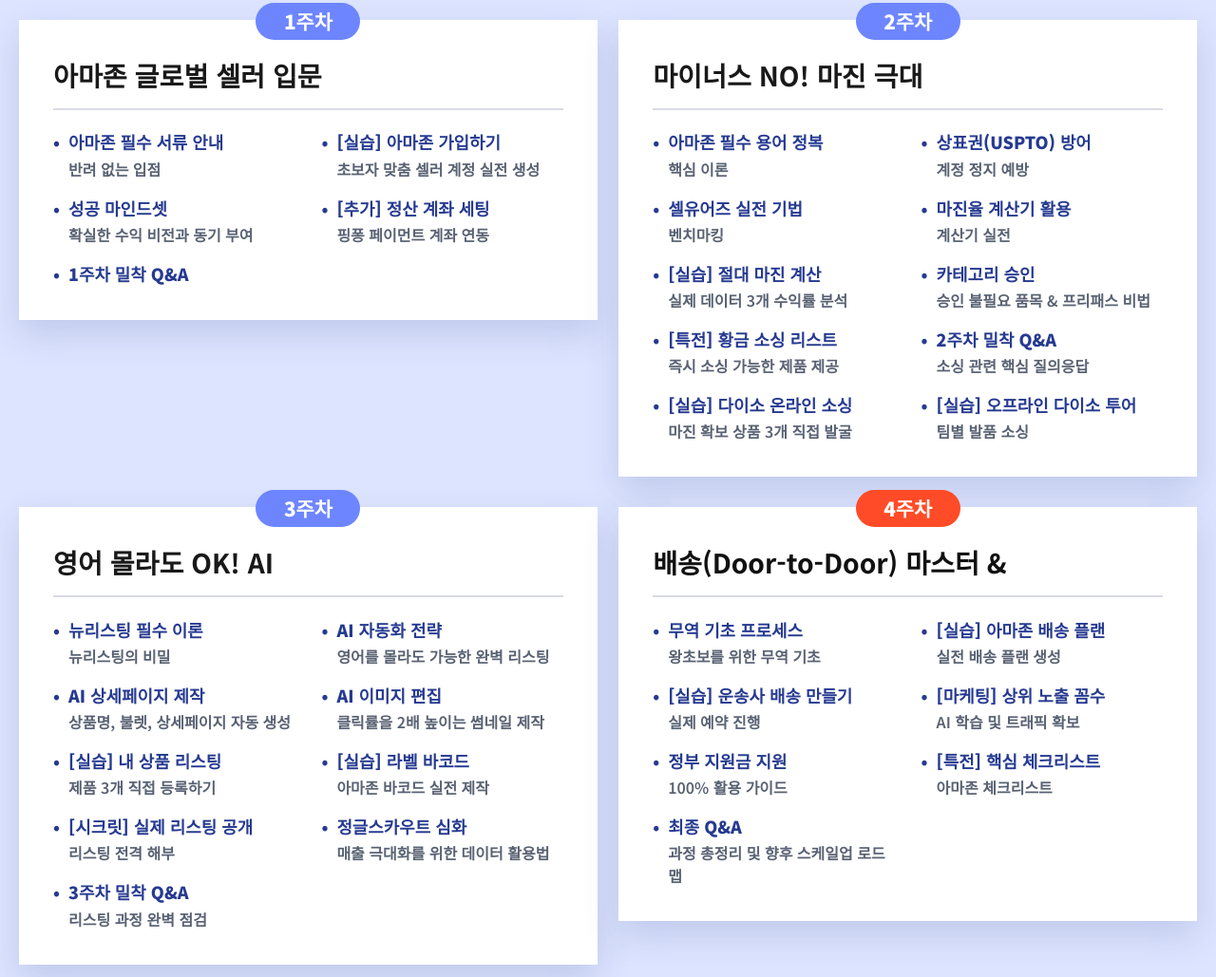
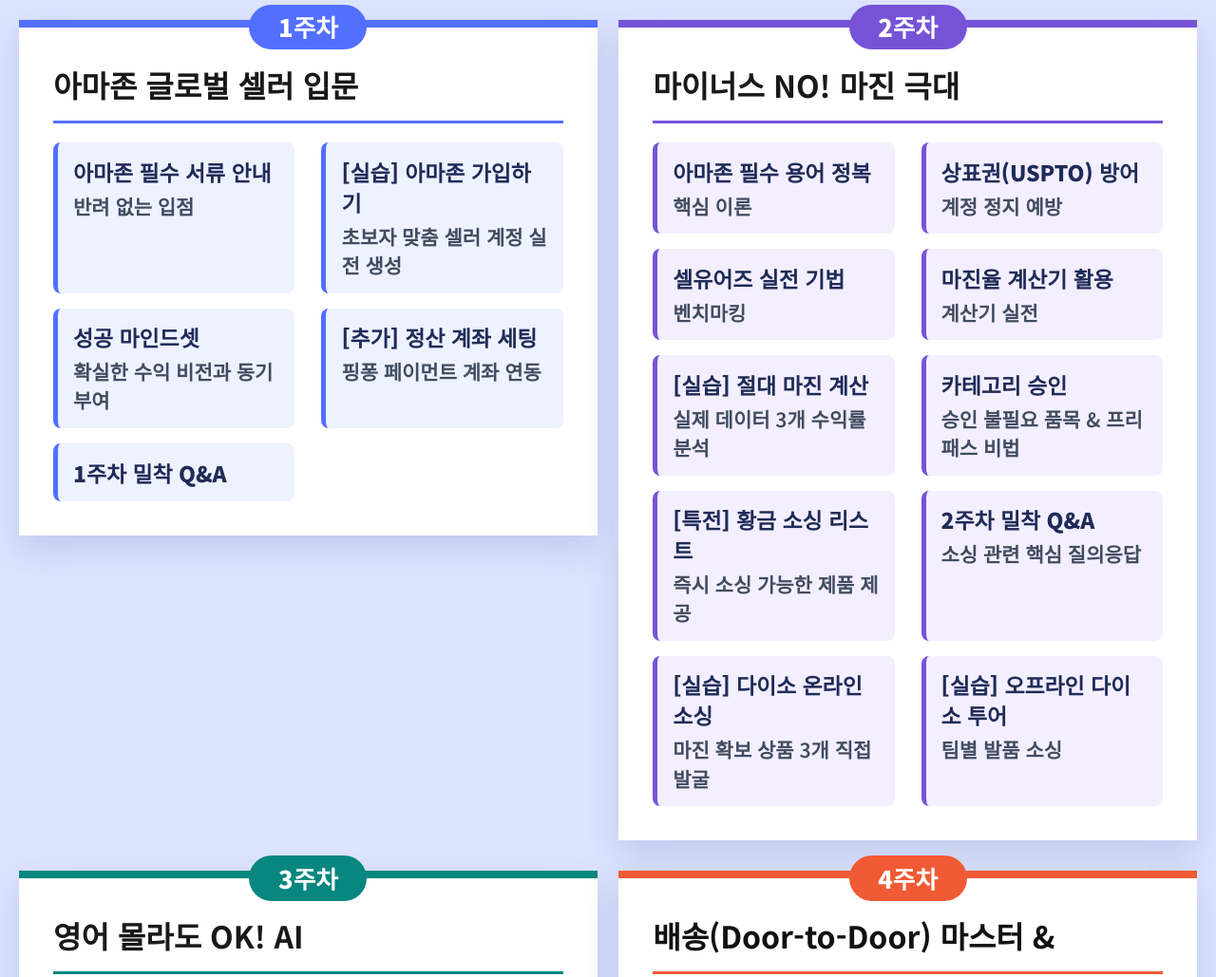
Before and after one commit to resellcoach34/git-pr, a website: page index.html in a window 1280 px wide. Shown: the part 7315-8344 px from the top of the page at 95% size. Drawn offline with Linux system fonts and the light colour scheme.

Commit message:
Increase curriculum contrast and text size

```diff
--- a/style.css
+++ b/style.css
@@ -726,32 +726,50 @@ section {
 }
 
 .curriculum-card {
+    --week-color: #526fff;
+    --week-soft: #eef2ff;
     background: #ffffff;
+    border-top: 8px solid var(--week-color);
     box-shadow: 0 15px 35px rgba(50, 65, 130, 0.16);
     padding: 2.5rem 2.25rem 2.25rem;
     position: relative;
 }
 
+.curriculum-card:nth-child(2) {
+    --week-color: #7653d6;
+    --week-soft: #f3efff;
+}
+
+.curriculum-card:nth-child(3) {
+    --week-color: #07877f;
+    --week-soft: #eaf8f6;
+}
+
+.curriculum-card:nth-child(4) {
+    --week-color: #f05a34;
+    --week-soft: #fff0ea;
+}
+
 .curriculum-card span {
-    background: var(--color-blue);
+    background: var(--week-color);
     border-radius: var(--radius-button);
     color: #ffffff;
     display: inline-flex;
-    font-size: 1.3rem;
+    font-size: 1.6rem;
     font-weight: 900;
     left: 50%;
-    min-width: 110px;
-    padding: 0.18rem 1rem;
+    min-width: 124px;
+    padding: 0.2rem 1.15rem;
     position: absolute;
-    top: -18px;
+    top: -24px;
     transform: translateX(-50%);
     justify-content: center;
 }
 
 .curriculum-card h3 {
-    border-bottom: 2px solid #d9dbe3;
+    border-bottom: 3px solid var(--week-color);
     color: #191919;
-    font-size: clamp(1.65rem, 2.2vw, 2rem);
+    font-size: clamp(1.95rem, 2.5vw, 2.3rem);
     line-height: 1.3;
     margin-bottom: 1.3rem;
     padding-bottom: 1rem;
@@ -764,9 +782,17 @@ section {
 }
 
 .curriculum-card li {
-    color: #263a91;
-    font-size: 1.12rem;
-    line-height: 1.45;
+    background: var(--week-soft);
+    border-left: 5px solid var(--week-color);
+    border-radius: 8px;
+    color: #1f2b58;
+    font-size: 1.43rem;
+    line-height: 1.4;
+    padding: 0.9rem 1rem;
+}
+
+.curriculum-card li::before {
+    content: '';
 }
 
 .curriculum-card li strong {
@@ -775,16 +801,16 @@ section {
 }
 
 .curriculum-item-detail {
-    color: #596273;
+    color: #414c61;
     display: block;
-    font-size: 1rem;
+    font-size: 1.31rem;
     font-weight: 600;
-    line-height: 1.5;
-    margin-top: 0.2rem;
+    line-height: 1.45;
+    margin-top: 0.3rem;
 }
 
 .support-card span {
-    background: var(--color-action);
+    background: var(--week-color);
 }
 
 .support-card h3 {
@@ -1853,11 +1879,11 @@ footer {
     }
 
     .curriculum-card li {
-        font-size: 1.05rem;
+        font-size: 1.35rem;
     }
 
     .curriculum-item-detail {
-        font-size: 0.96rem;
+        font-size: 1.25rem;
     }
 
     .hero-container {
```
Also changed, not shown: tests/validate-site.mjs (+6 -3 lines), .agents/PROJECT_STATE.md.
